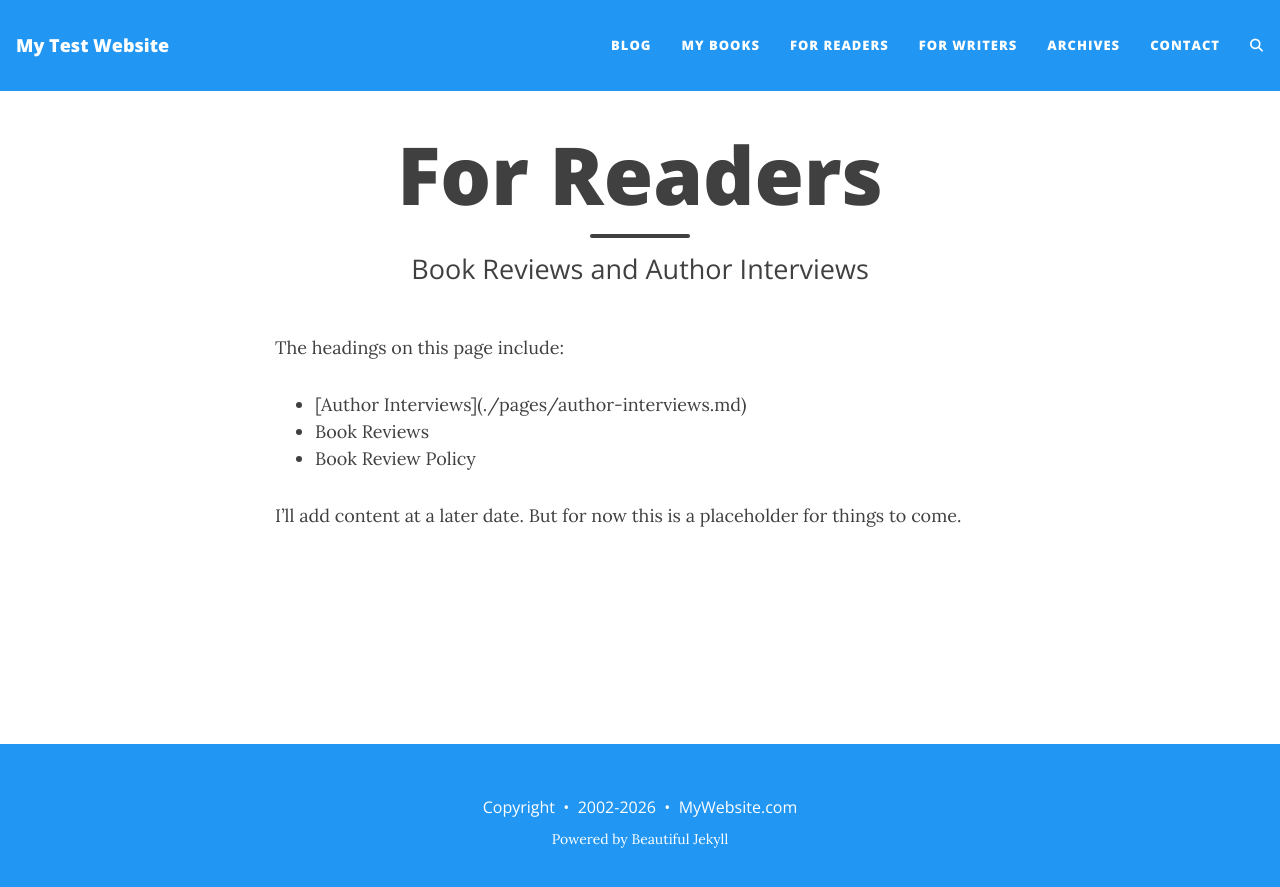
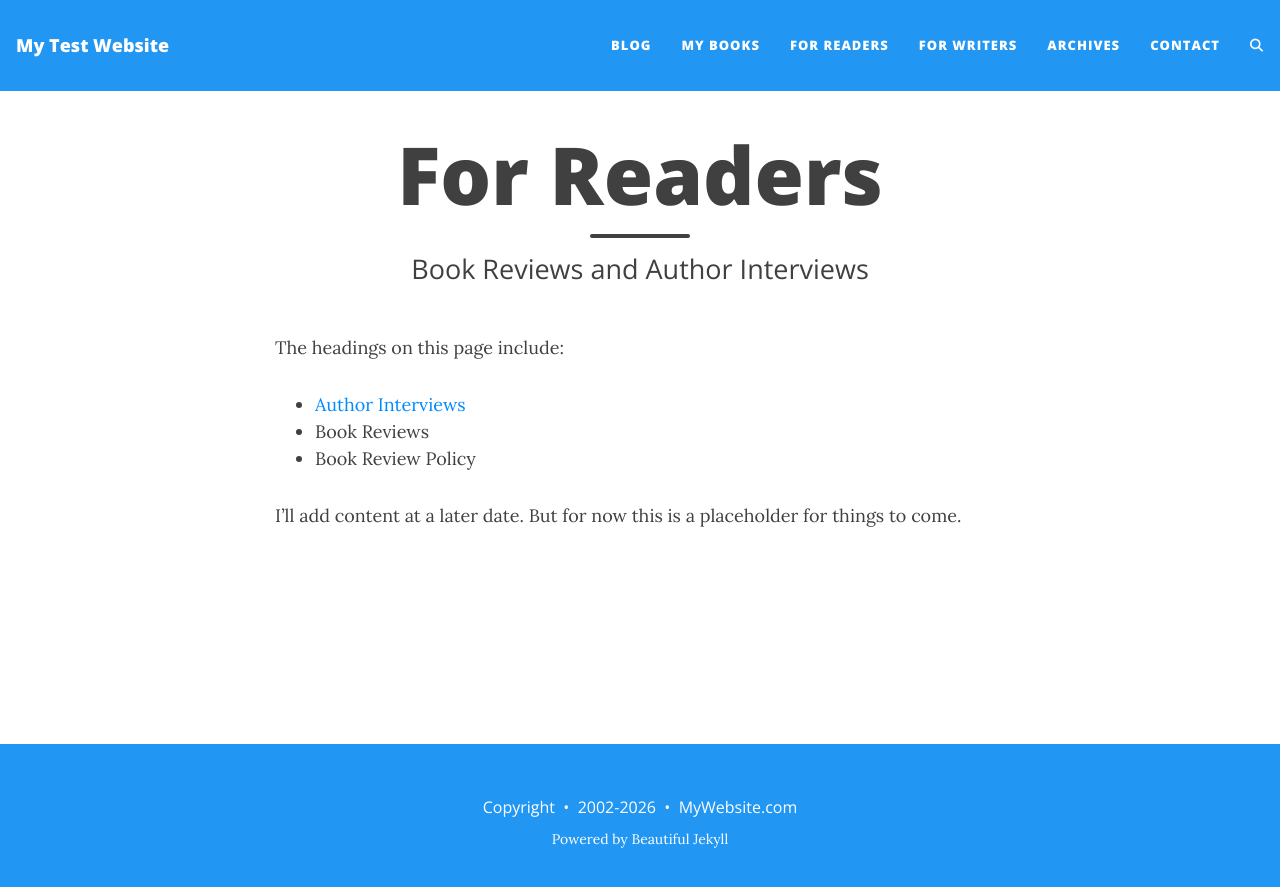
Before and after one commit to jd31122025-design/myblog, a Jekyll site: the page built from for-readers.md, in a window 1280 px wide. Shown: the top 887 px of the page. Built offline with Jekyll 4.4.1, drawn with Linux system fonts in a browser that asks for light colours; comment, search, counter and statistics services are not loaded.

Commit message:
Update for-readers.md

```diff
--- a/for-readers.md
+++ b/for-readers.md
@@ -6,9 +6,9 @@ subtitle: Book Reviews and Author Interviews
 ---
 
 The headings on this page include:
-<ul>
-<li>[Author Interviews](./pages/author-interviews.md)</li>
-<li>Book Reviews</li>
-<li>Book Review Policy</li>
-</ul>
+
+* [Author Interviews](./pages/author-interviews.md)
+* Book Reviews
+* Book Review Policy
+
 I'll add content at a later date. But for now this is a placeholder for things to come.
```
